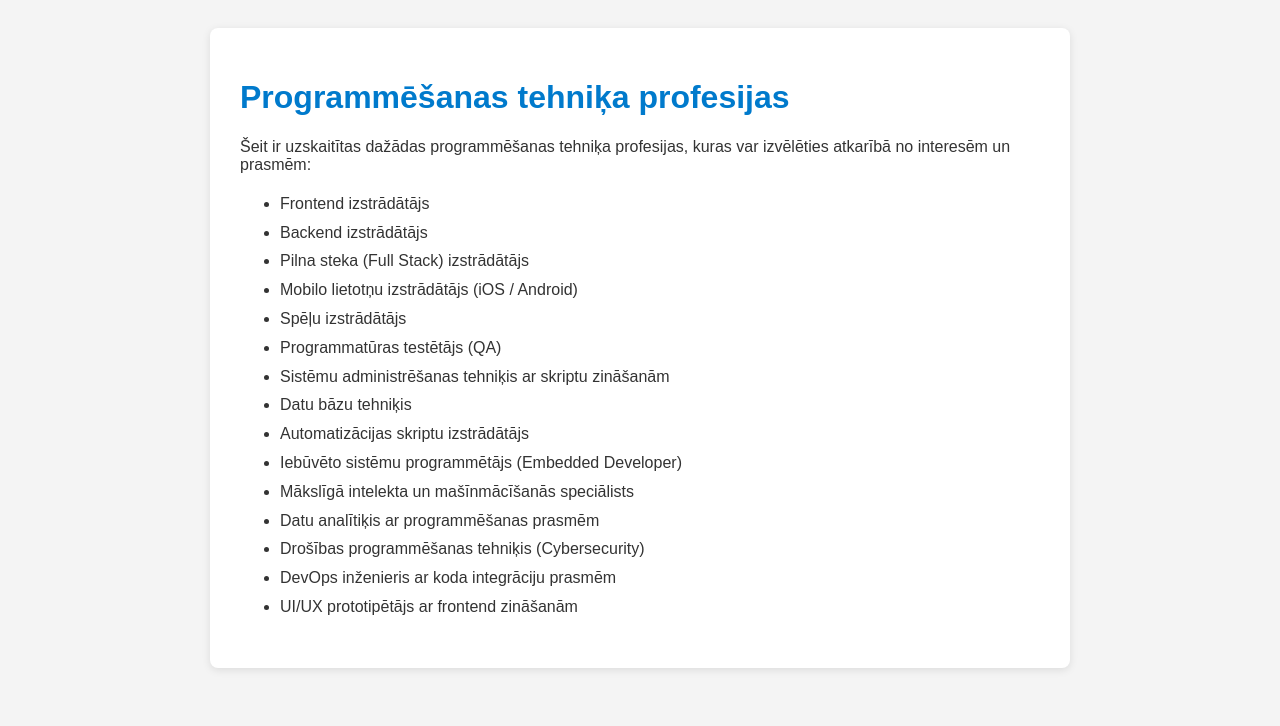
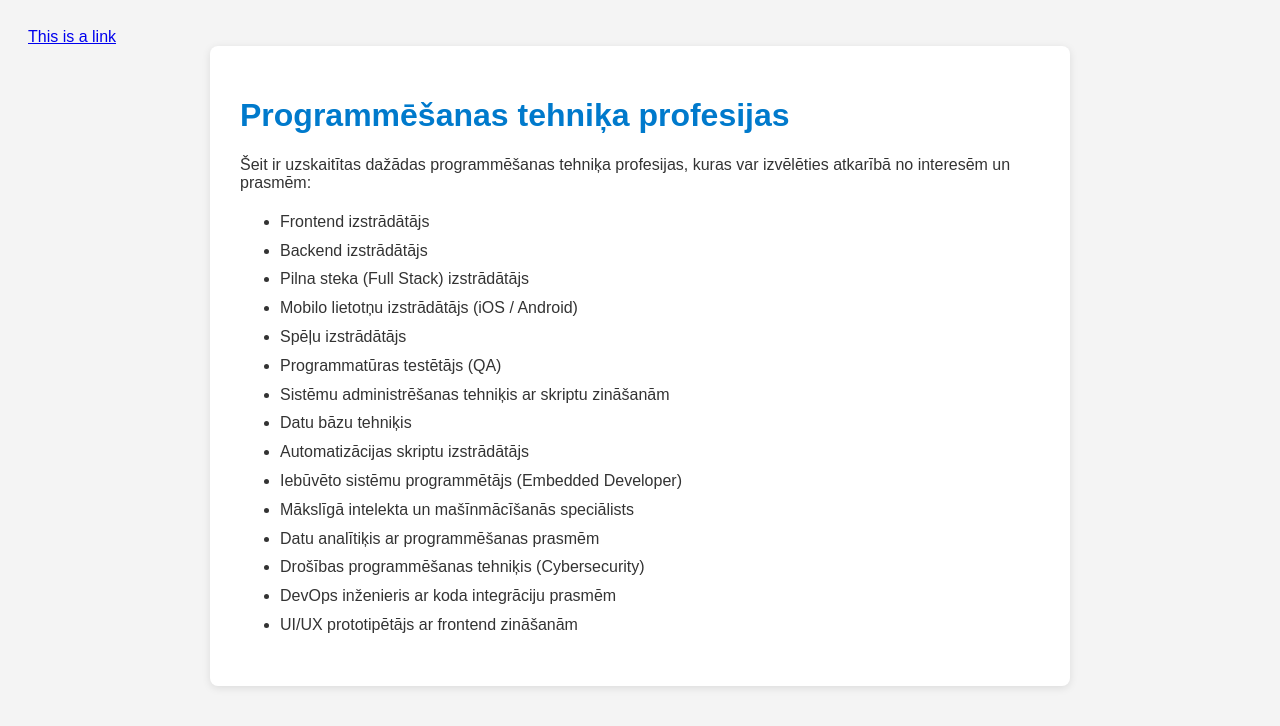
Before and after one commit to SumzDayss/html-boilerplate-08102025, a plain HTML site: page programming-paths.html in a window 1280 px wide. Drawn offline with Linux system fonts and the light colour scheme.

Commit message:
Hyperlink v2

```diff
--- a/programming-paths.html
+++ b/programming-paths.html
@@ -27,6 +27,7 @@
     </style>
 </head>
 <body>
+    <a href="index.html" target="_blank">This is a link</a>
     <div class="container">
         <h1>Programmēšanas tehniķa profesijas</h1>
         <p>Šeit ir uzskaitītas dažādas programmēšanas tehniķa profesijas, kuras var izvēlēties atkarībā no interesēm un prasmēm:</p>
```
